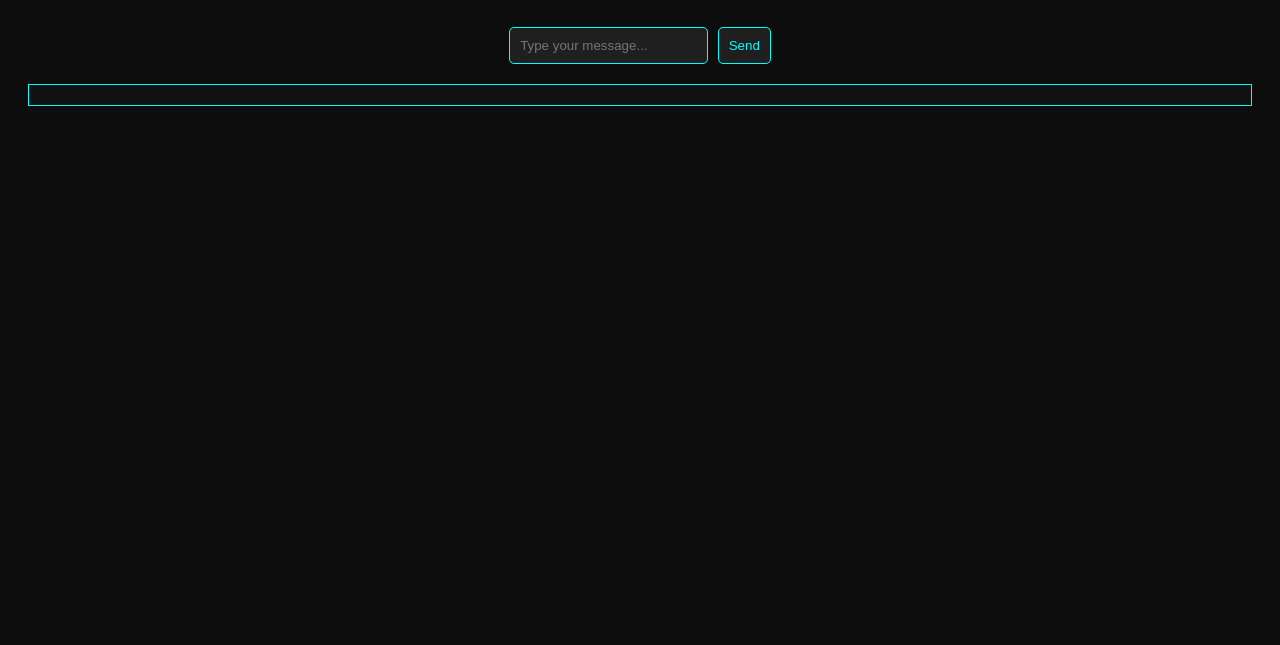
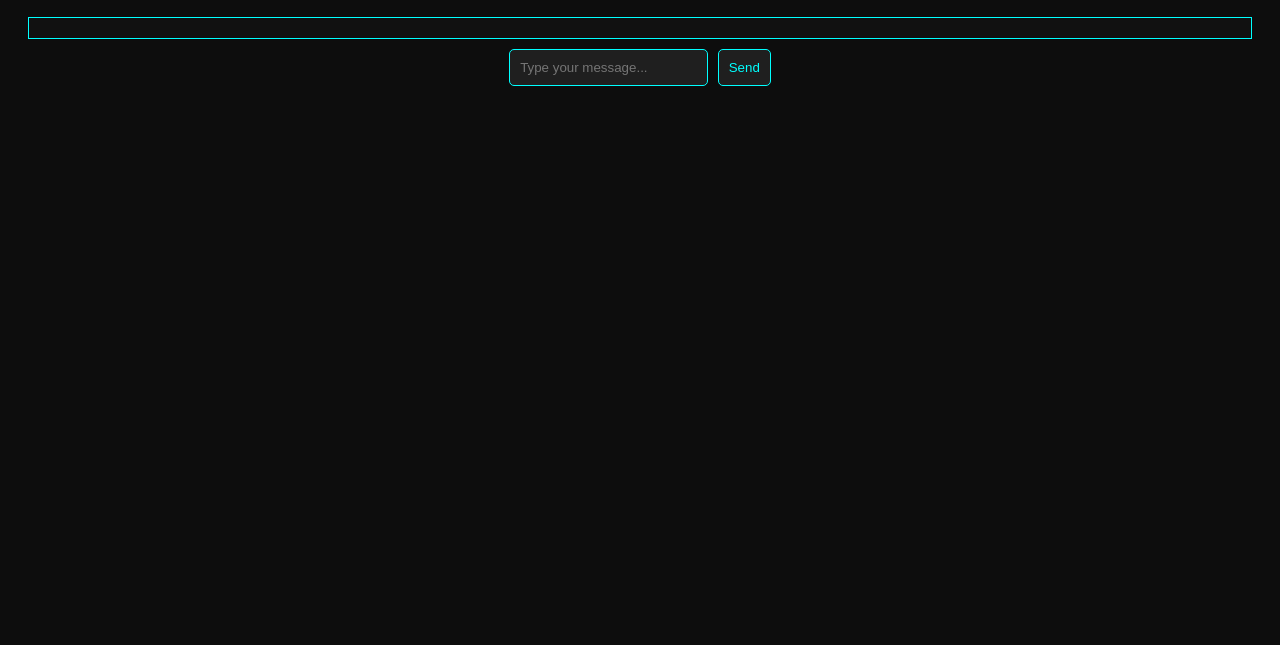
Before and after one commit to M-HOSSAIN-00100/cyber-phantom-army, a plain HTML site: page index.html in a window 1280 px wide. Shown: the part 155-800 px from the top of the page. Drawn offline with Linux system fonts and the light colour scheme.

Commit message:
Update index.html

```diff
--- a/index.html
+++ b/index.html
@@ -2,15 +2,17 @@
 <html lang="en">
 <head>
   <meta charset="UTF-8">
-  <title>𒆜 CYBER PHANTOM ARMY 𒆜</title>
+  <title>𒆜 CYBER PHANTOM ARMY BOT 𒆜</title>
   <link rel="stylesheet" href="style.css">
 </head>
 <body>
   <div class="container">
     <h1>𒆜 CYBER PHANTOM ARMY BOT 𒆜</h1>
-    <input type="text" id="userInput" placeholder="Type your message...">
-    <button onclick="sendMessage()">Send</button>
-    <div id="chatLog"></div>
+    <div id="chatLog" class="chat-log"></div>
+    <div class="input-area">
+      <input type="text" id="userInput" placeholder="Type your message..." autocomplete="off">
+      <button onclick="sendMessage()">Send</button>
+    </div>
   </div>
   <script src="script.js"></script>
 </body>
```
